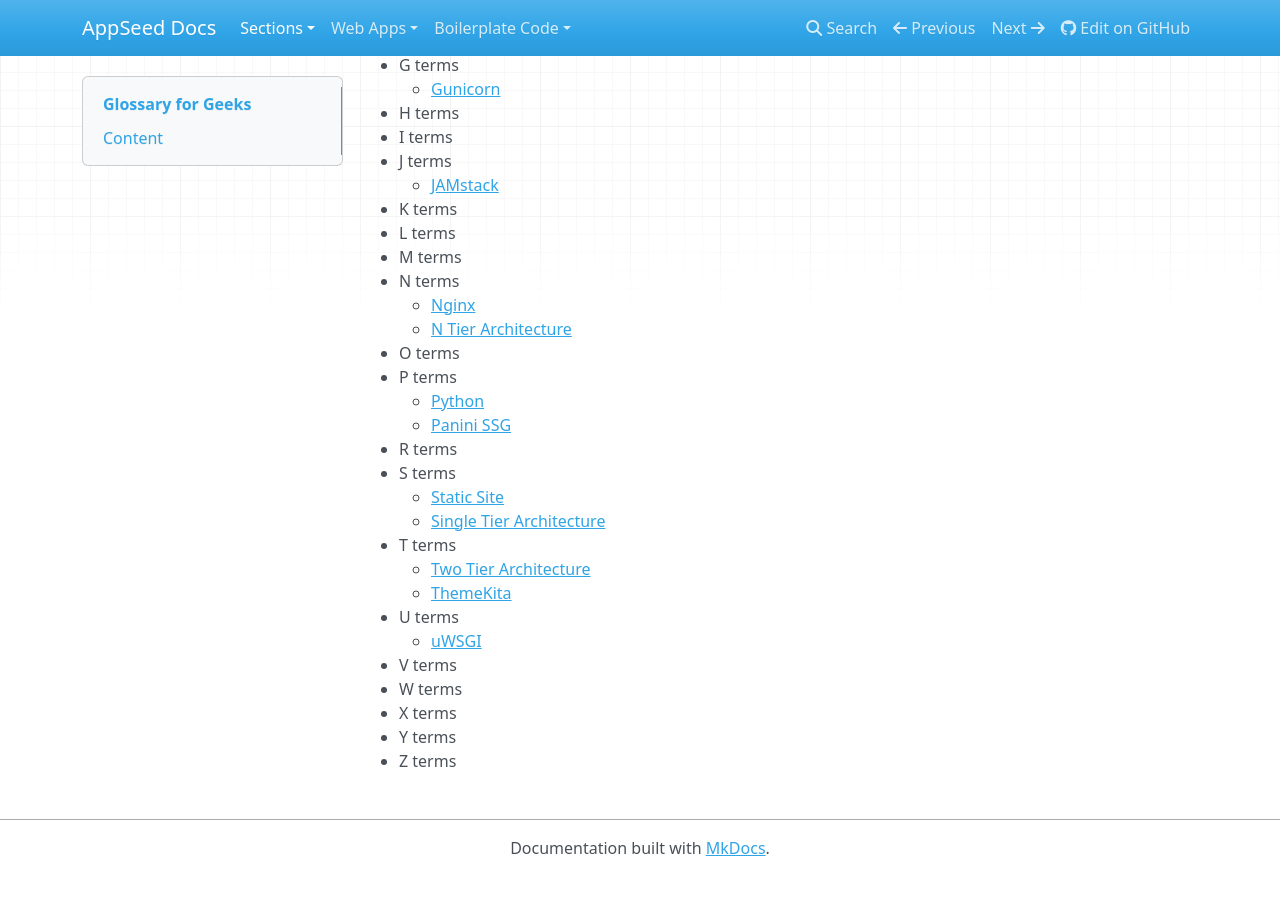
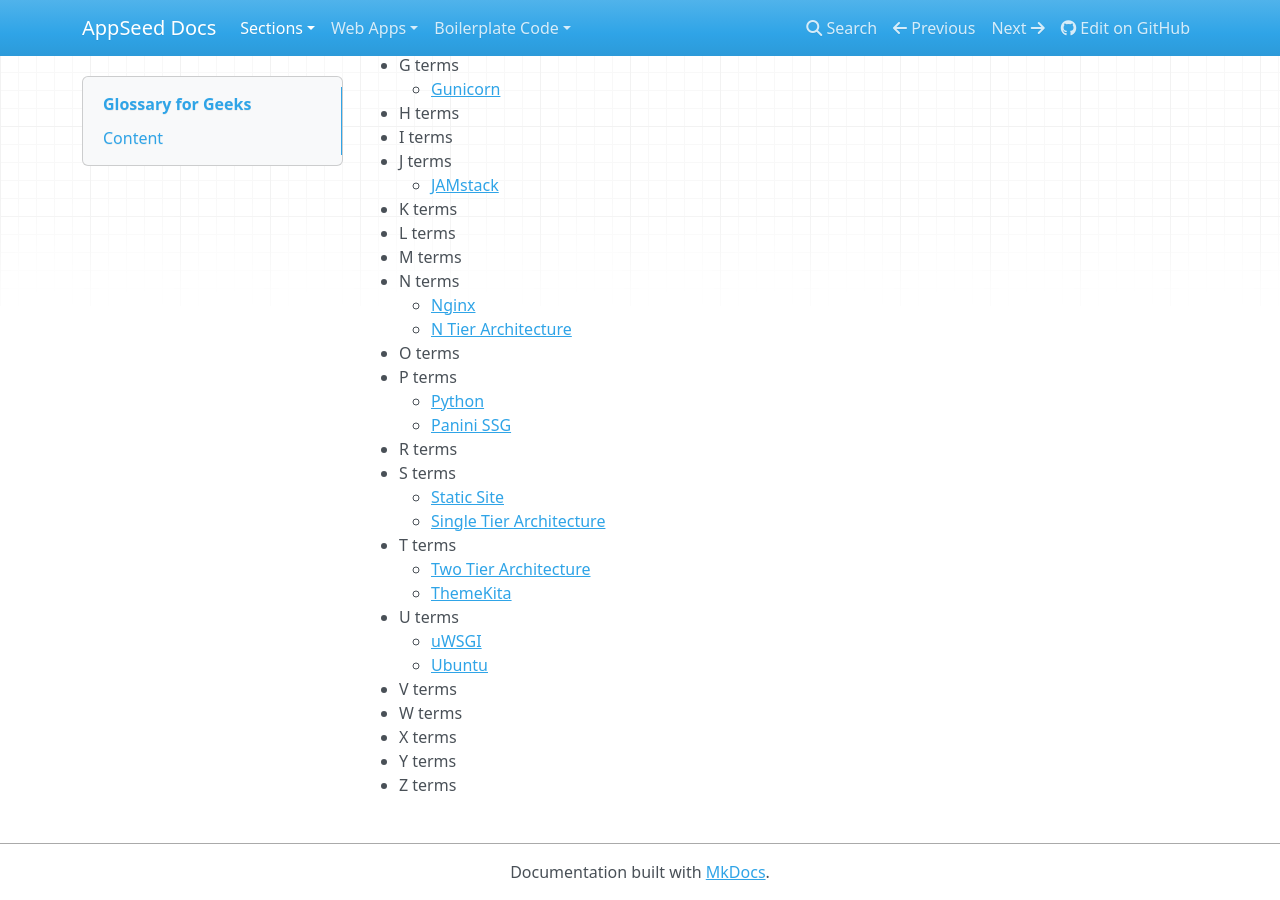
Before and after one commit to rohanmaity123/docs, an MkDocs documentation site: the page built from docs/what-is/index.md, in a window 1280 px wide and 900 px high, scrolled down 649 px. Built offline with MkDocs 1.6.1, drawn with Linux system fonts in a browser that asks for light colours; nearby versions of some CDN libraries; before the commit the page ends 1525 px from its top, so only the background shows below that.

Commit message:
Update Index - What is Ubuntu

```diff
--- a/docs/what-is/index.md
+++ b/docs/what-is/index.md
@@ -52,6 +52,7 @@ Technical terms used by geeks, programmers, and hackers.
     - [ThemeKita](./themekita)
 - U terms
     - [uWSGI](./uwsgi/)
+    - [Ubuntu](./ubuntu/)
 - V terms
 - W terms
 - X terms
```
